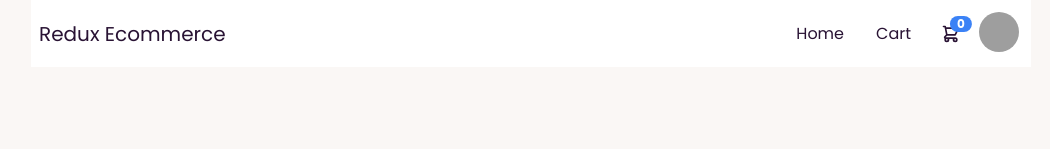
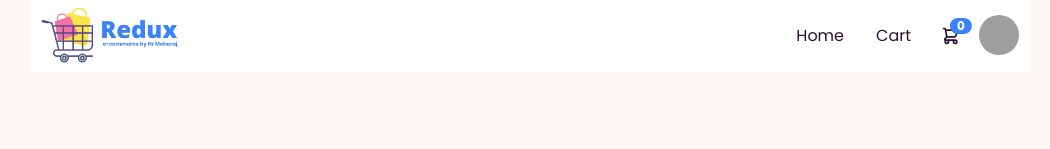
Before and after one commit to hr-meheraj/react-redux-tookit-ecommerce-cart, a React (Create React App) app: page / in a window 1280 px wide. Shown: the top 149 px of the page, without its empty margins (109-1159 px from the left). Built offline with nearby package versions, Linux system fonts and the light colour scheme; grey boxes are pictures that could not be loaded.

Commit message:
logo added

```diff
--- a/src/components/Nav.jsx
+++ b/src/components/Nav.jsx
@@ -2,6 +2,7 @@ import React, { useEffect, useState } from "react";
 import { useDispatch, useSelector } from "react-redux";
 import { Link } from "react-router-dom";
 import { changeTheme } from "../features/theme/themeslice";
+import logo from '../assets/logo.png'
 function Nav() {
   const cartArr = useSelector((state) => state.cartReducer.cart);
   const theme = useSelector(state => state.themeReducer.theme);
@@ -40,7 +41,8 @@ function Nav() {
           to="/"
           className=" hover:transtion-all normal-case md:text-xl  text-[16px]"
         >
-          Redux Ecommerce
+          {/* Redux Ecommerce */}
+          <img src={logo} className="w-[140px]"/>
         </Link>
       </div>
       <div className="hidden md:flex-none md:block">
```
Also changed, not shown: src/assets/logo.png (added).
